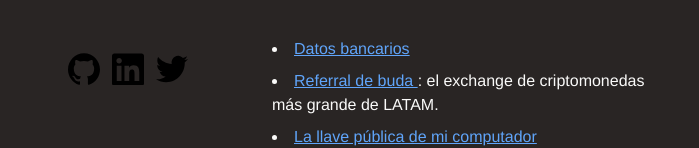
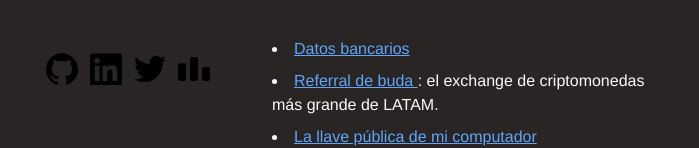
Before and after one commit to rieg-ec/me, a Vue app: page /#/ in a window 1280 px wide. Shown: the part 375-523 px from the top of the page, without its empty margins (288-987 px from the left). Built offline with nearby package versions, Linux system fonts and the light colour scheme.

Commit message:
feat(home): add codeforces link

```diff
--- a/src/views/home.vue
+++ b/src/views/home.vue
@@ -40,6 +40,15 @@
           <img
             class="object-cover w-full h-full"
             src="/public/images/icons/twitter.svg"
+          >
+        </a>
+        <a
+          href="https://codeforces.com/profile/rieg-ec"
+          target="_blank"
+        >
+          <img
+            class="w-full h-full"
+            src="/public/images/icons/codeforces.svg"
           >
         </a>
       </div>
```
Also changed, not shown: public/images/icons/codeforces.svg (added).
